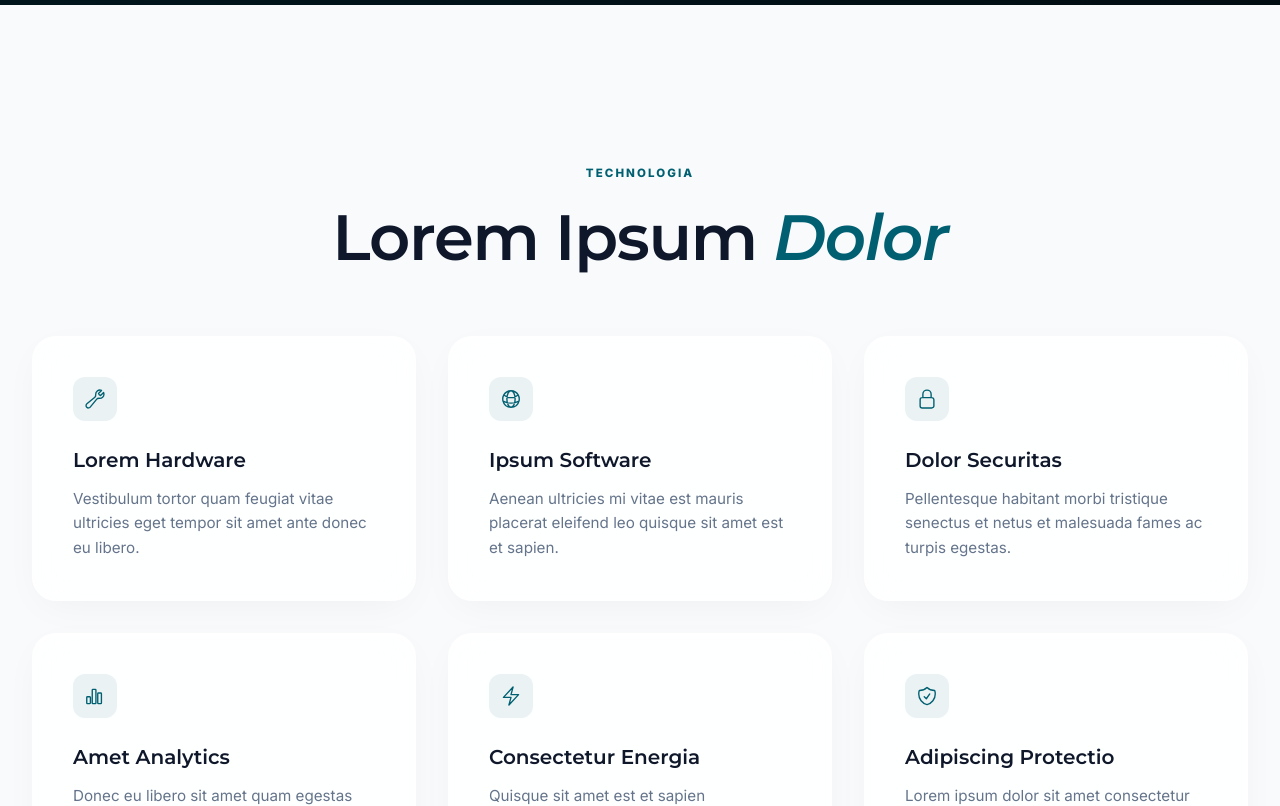
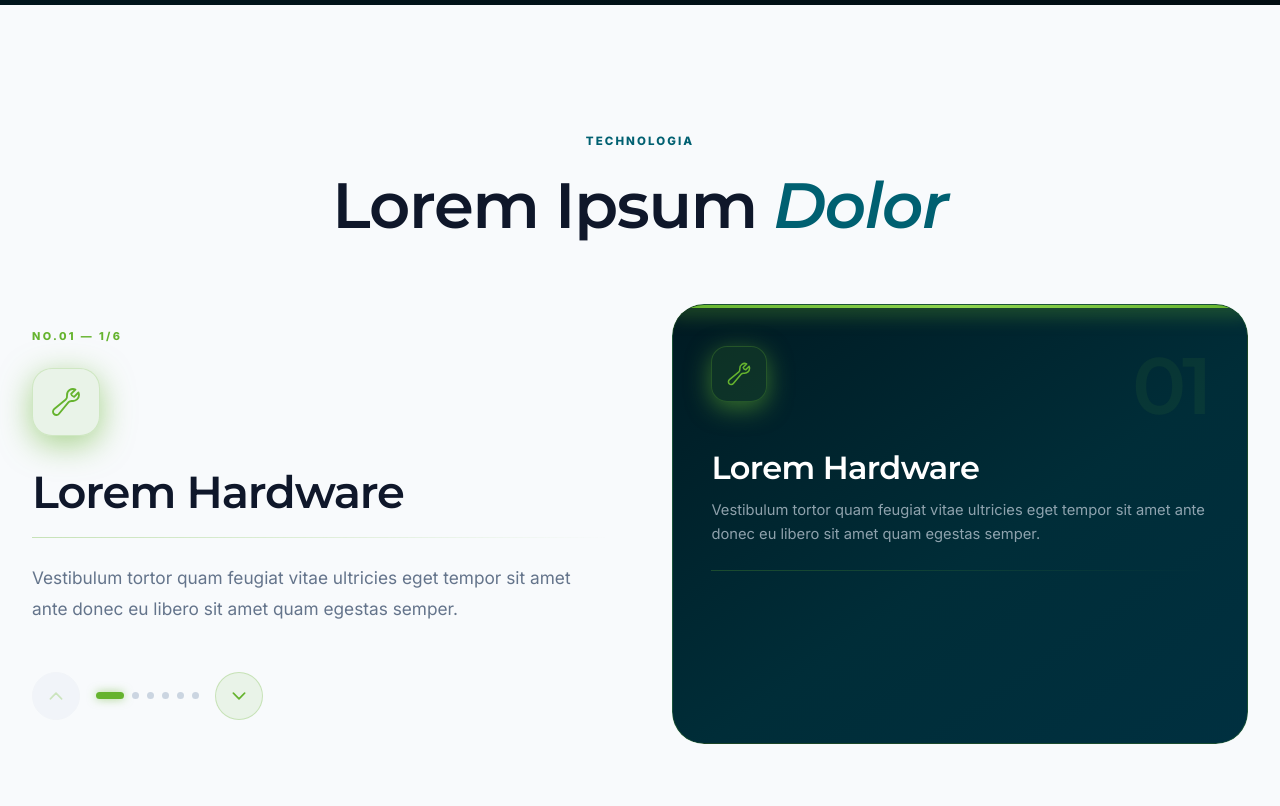
Before and after one commit to Blend-Studio-Mixed-Creativity/lupetta, a React (Vite) app in the folder lupetta-frontend/: page /come-funziona in a window 1280 px wide. Shown: the part 2860-3666 px from the top of the page. Built offline with nearby package versions, Linux system fonts and the light colour scheme.

Commit message:
feat: implement 3D carousel in TecnologiaSection; enhance styles and animations for improved user interaction

```diff
--- a/lupetta-frontend/src/components/sections/ComeFunziona/TecnologiaSection.tsx
+++ b/lupetta-frontend/src/components/sections/ComeFunziona/TecnologiaSection.tsx
@@ -1,89 +1,157 @@
+import { useState } from 'react';
 import { useScrollReveal } from '../../../hooks/useScrollReveal';
 
 interface TechItem {
   iconPath: string;
   title: string;
   desc: string;
+  color: string;
+  glow: string;
 }
 
 const TECH_ITEMS: TechItem[] = [
-  { iconPath: 'M21.75 6.75a4.5 4.5 0 01-4.884 4.484c-1.076-.091-2.264.071-2.95.904l-7.152 8.684a2.548 2.548 0 11-3.586-3.586l8.684-7.152c.833-.686.995-1.874.904-2.95a4.5 4.5 0 016.336-4.486l-3.276 3.276a3.004 3.004 0 002.25 2.25l3.276-3.276c.256.565.398 1.192.398 1.852z', title: 'Lorem Hardware', desc: 'Vestibulum tortor quam feugiat vitae ultricies eget tempor sit amet ante donec eu libero.' },
-  { iconPath: 'M12 21a9.004 9.004 0 008.716-6.747M12 21a9.004 9.004 0 01-8.716-6.747M12 21c2.485 0 4.5-4.03 4.5-9S14.485 3 12 3m0 18c-2.485 0-4.5-4.03-4.5-9S9.515 3 12 3m0 0a8.997 8.997 0 017.843 4.582M12 3a8.997 8.997 0 00-7.843 4.582m15.686 0A11.953 11.953 0 0112 10.5c-2.998 0-5.74-1.1-7.843-2.918m15.686 0A8.959 8.959 0 0121 12c0 .778-.099 1.533-.284 2.253m0 0A17.919 17.919 0 0112 16.5c-3.162 0-6.133-.815-8.716-2.247m0 0A9.015 9.015 0 013 12c0-1.605.42-3.113 1.157-4.418', title: 'Ipsum Software', desc: 'Aenean ultricies mi vitae est mauris placerat eleifend leo quisque sit amet est et sapien.' },
-  { iconPath: 'M16.5 10.5V6.75a4.5 4.5 0 10-9 0v3.75m-.75 11.25h10.5a2.25 2.25 0 002.25-2.25v-6.75a2.25 2.25 0 00-2.25-2.25H6.75a2.25 2.25 0 00-2.25 2.25v6.75a2.25 2.25 0 002.25 2.25z', title: 'Dolor Securitas', desc: 'Pellentesque habitant morbi tristique senectus et netus et malesuada fames ac turpis egestas.' },
-  { iconPath: 'M3 13.5v6a.75.75 0 00.75.75h2.5a.75.75 0 00.75-.75v-6a.75.75 0 00-.75-.75h-2.5a.75.75 0 00-.75.75zm6-8v14a.75.75 0 00.75.75h2.5a.75.75 0 00.75-.75v-14a.75.75 0 00-.75-.75h-2.5a.75.75 0 00-.75.75zm6 4v10a.75.75 0 00.75.75h2.5a.75.75 0 00.75-.75v-10a.75.75 0 00-.75-.75h-2.5a.75.75 0 00-.75.75z', title: 'Amet Analytics', desc: 'Donec eu libero sit amet quam egestas semper aenean ultricies mi vitae est mauris placerat.' },
-  { iconPath: 'M3.75 13.5l10.5-11.25L12 10.5h8.25L9.75 21.75 12 13.5H3.75z', title: 'Consectetur Energia', desc: 'Quisque sit amet est et sapien ullamcorper pharetra vestibulum erat wisi condimentum sed.' },
-  { iconPath: 'M9 12.75L11.25 15 15 9.75m-3-7.036A11.959 11.959 0 013.598 6 11.99 11.99 0 003 9.749c0 5.592 3.824 10.29 9 11.623 5.176-1.332 9-6.03 9-11.622 0-1.31-.21-2.571-.598-3.751h-.152c-3.196 0-6.1-1.248-8.25-3.285z', title: 'Adipiscing Protectio', desc: 'Lorem ipsum dolor sit amet consectetur adipiscing elit pellentesque habitant morbi tristique.' },
+  { iconPath: 'M21.75 6.75a4.5 4.5 0 01-4.884 4.484c-1.076-.091-2.264.071-2.95.904l-7.152 8.684a2.548 2.548 0 11-3.586-3.586l8.684-7.152c.833-.686.995-1.874.904-2.95a4.5 4.5 0 016.336-4.486l-3.276 3.276a3.004 3.004 0 002.25 2.25l3.276-3.276c.256.565.398 1.192.398 1.852z', title: 'Lorem Hardware', desc: 'Vestibulum tortor quam feugiat vitae ultricies eget tempor sit amet ante donec eu libero sit amet quam egestas semper.', color: '#65b32e', glow: 'rgba(101,179,46,0.55)' },
+  { iconPath: 'M12 21a9.004 9.004 0 008.716-6.747M12 21a9.004 9.004 0 01-8.716-6.747M12 21c2.485 0 4.5-4.03 4.5-9S14.485 3 12 3m0 18c-2.485 0-4.5-4.03-4.5-9S9.515 3 12 3m0 0a8.997 8.997 0 017.843 4.582M12 3a8.997 8.997 0 00-7.843 4.582m15.686 0A11.953 11.953 0 0112 10.5c-2.998 0-5.74-1.1-7.843-2.918m15.686 0A8.959 8.959 0 0121 12c0 .778-.099 1.533-.284 2.253m0 0A17.919 17.919 0 0112 16.5c-3.162 0-6.133-.815-8.716-2.247m0 0A9.015 9.015 0 013 12c0-1.605.42-3.113 1.157-4.418', title: 'Ipsum Software', desc: 'Aenean ultricies mi vitae est mauris placerat eleifend leo quisque sit amet est et sapien ullamcorper pharetra.', color: '#006071', glow: 'rgba(0,96,113,0.55)' },
+  { iconPath: 'M16.5 10.5V6.75a4.5 4.5 0 10-9 0v3.75m-.75 11.25h10.5a2.25 2.25 0 002.25-2.25v-6.75a2.25 2.25 0 00-2.25-2.25H6.75a2.25 2.25 0 00-2.25 2.25v6.75a2.25 2.25 0 002.25 2.25z', title: 'Dolor Securitas', desc: 'Pellentesque habitant morbi tristique senectus et netus et malesuada fames ac turpis egestas vestibulum tortor.', color: '#65b32e', glow: 'rgba(101,179,46,0.55)' },
+  { iconPath: 'M3 13.5v6a.75.75 0 00.75.75h2.5a.75.75 0 00.75-.75v-6a.75.75 0 00-.75-.75h-2.5a.75.75 0 00-.75.75zm6-8v14a.75.75 0 00.75.75h2.5a.75.75 0 00.75-.75v-14a.75.75 0 00-.75-.75h-2.5a.75.75 0 00-.75.75zm6 4v10a.75.75 0 00.75.75h2.5a.75.75 0 00.75-.75v-10a.75.75 0 00-.75-.75h-2.5a.75.75 0 00-.75.75z', title: 'Amet Analytics', desc: 'Donec eu libero sit amet quam egestas semper aenean ultricies mi vitae est mauris placerat eleifend leo.', color: '#006071', glow: 'rgba(0,96,113,0.55)' },
+  { iconPath: 'M3.75 13.5l10.5-11.25L12 10.5h8.25L9.75 21.75 12 13.5H3.75z', title: 'Consectetur Energia', desc: 'Quisque sit amet est et sapien ullamcorper pharetra vestibulum erat wisi condimentum sed aenean.', color: '#65b32e', glow: 'rgba(101,179,46,0.55)' },
+  { iconPath: 'M9 12.75L11.25 15 15 9.75m-3-7.036A11.959 11.959 0 013.598 6 11.99 11.99 0 003 9.749c0 5.592 3.824 10.29 9 11.623 5.176-1.332 9-6.03 9-11.622 0-1.31-.21-2.571-.598-3.751h-.152c-3.196 0-6.1-1.248-8.25-3.285z', title: 'Adipiscing Protectio', desc: 'Lorem ipsum dolor sit amet consectetur adipiscing elit pellentesque habitant morbi tristique senectus.', color: '#006071', glow: 'rgba(0,96,113,0.55)' },
 ];
+
+const total = TECH_ITEMS.length;
+
+function getCardStyle(pos: number, color: string, glow: string): React.CSSProperties {
+  if (Math.abs(pos) > 1) return { opacity: 0, pointerEvents: 'none', position: 'absolute' };
+  const center = pos === 0;
+  return {
+    position: 'absolute', top: 0, left: 0, width: '100%', height: '100%',
+    transform: `perspective(1000px) translateY(${pos * 62}%) translateZ(${center ? 0 : -140}px) rotateX(${pos * 22}deg) scale(${center ? 1 : 0.82})`,
+    opacity: center ? 1 : 0.28,
+    transition: 'transform 0.7s cubic-bezier(0.16,1,0.3,1), opacity 0.6s ease',
+    zIndex: center ? 10 : 5,
+    filter: center ? 'none' : 'blur(2px)',
+    pointerEvents: center ? 'auto' : 'none',
+    background: 'linear-gradient(145deg, #001a22 0%, #002d38 55%, #003040 100%)',
+    border: `1.5px solid ${center ? color + '44' : 'rgba(255,255,255,0.05)'}`,
+    borderRadius: '2rem',
+    overflow: 'hidden',
+    boxShadow: center ? `0 40px 90px ${glow}, 0 0 0 1px ${color}22` : '0 10px 30px rgba(0,0,0,0.3)',
+  };
+}
 
 export default function TecnologiaSection() {
   const { ref, isVisible } = useScrollReveal<HTMLDivElement>({ threshold: 0.1 });
+  const [active, setActive] = useState(0);
+  const [displayed, setDisplayed] = useState(0);
+  const [animState, setAnimState] = useState<'idle' | 'out' | 'in'>('idle');
+
+  function navigate(newIdx: number) {
+    if (newIdx === active) return;
+    setActive(newIdx);
+    setDisplayed(newIdx);
+    setAnimState('in');
+    setTimeout(() => setAnimState('idle'), 450);
+  }
+
+  function prev() { if (active > 0) navigate(active - 1); }
+  function next() { if (active < total - 1) navigate(active + 1); }
+
+  const tech = TECH_ITEMS[displayed];
 
   return (
-    <section style={{ background: '#f8fafc', padding: '10rem 0', position: 'relative', overflow: 'hidden' }}>
+    <section style={{ background: '#f8fafc', minHeight: '100vh', display: 'flex', flexDirection: 'column', justifyContent: 'center', padding: '8rem 0', overflow: 'hidden' }}>
 
-      {/* Background Spline Model */}
-      <div style={{ position: 'absolute', inset: 0, zIndex: 0, pointerEvents: 'none', opacity: 0.45 }}>
-        <div dangerouslySetInnerHTML={{ __html: '<spline-viewer url="https://prod.spline.design/1YxZ7K-Ej56DSFPG/scene.splinecode"></spline-viewer>' }} />
-      </div>
+      <div className="max-w-7xl mx-auto px-4 sm:px-6 lg:px-8 w-full">
 
-      <div className="max-w-7xl mx-auto px-4 sm:px-6 lg:px-8 relative z-10">
-
+        {/* Header */}
         <div ref={ref} className={`text-center mb-16 ${isVisible ? 'sr-reveal-up' : 'sr-hidden'}`}>
           <span style={{ color: '#006071', fontWeight: 800, fontSize: '0.72rem', letterSpacing: '0.18em', textTransform: 'uppercase', display: 'block', marginBottom: '1.25rem' }}>
             Technologia
           </span>
-          <h2 className="montserrat-heading mt-4" style={{ fontSize: 'clamp(2.5rem, 5vw, 4.5rem)', color: '#0f172a', lineHeight: 1.1, letterSpacing: '-0.02em' }}>
+          <h2 className="montserrat-heading" style={{ fontSize: 'clamp(2.5rem, 5vw, 4.5rem)', color: '#0f172a', lineHeight: 1.1, letterSpacing: '-0.02em' }}>
             Lorem Ipsum <span className="montserrat-italic" style={{ color: '#006071' }}>Dolor</span>
           </h2>
         </div>
 
-        <div className="grid md:grid-cols-3 gap-6 lg:gap-8">
-          {TECH_ITEMS.map((tech, i) => (
+        {/* Two-col: detail left + 3D carousel right */}
+        <div className={`grid grid-cols-1 lg:grid-cols-2 gap-16 items-center ${isVisible ? 'sr-reveal-up sr-delay-2' : 'sr-hidden'}`}>
+
+          {/* LEFT — active card detail */}
           <div
-              key={i}
-              className={`${isVisible ? 'sr-reveal-scale' : 'sr-hidden'} ${'sr-delay-' + ((i % 3) + 1)}`}
             style={{
-                background: 'rgba(255, 255, 255, 0.85)',
-                backdropFilter: 'blur(20px)',
-                borderRadius: '1.5rem',
-                padding: '2.5rem',
-                border: '1px solid rgba(255,255,255,0.6)',
-                boxShadow: '0 10px 40px -10px rgba(0,0,0,0.05), inset 0 2px 0 rgba(255,255,255,1)',
-                transition: 'transform 0.4s ease, box-shadow 0.4s ease',
-              }}
-              onMouseEnter={(e) => {
-                e.currentTarget.style.transform = 'translateY(-8px) scale(1.01)';
-                e.currentTarget.style.boxShadow = '0 20px 50px -10px rgba(0,96,113,0.15), inset 0 2px 0 rgba(255,255,255,1)';
-              }}
-              onMouseLeave={(e) => {
-                e.currentTarget.style.transform = 'translateY(0) scale(1)';
-                e.currentTarget.style.boxShadow = '0 10px 40px -10px rgba(0,0,0,0.05), inset 0 2px 0 rgba(255,255,255,1)';
+              animation: animState === 'in'
+                ? 'cardFadeIn 0.45s cubic-bezier(0.16,1,0.3,1) both'
+                : undefined,
             }}
           >
-              <div
-                style={{
-                  width: 44,
-                  height: 44,
-                  borderRadius: '12px',
-                  background: 'rgba(0,96,113,0.08)',
-                  display: 'flex',
-                  alignItems: 'center',
-                  justifyContent: 'center',
-                  marginBottom: '1.5rem',
-                }}
-              >
-                <svg width={22} height={22} fill="none" viewBox="0 0 24 24" strokeWidth={1.5} stroke="#006071">
+            <span style={{ fontSize: '0.68rem', fontWeight: 900, letterSpacing: '0.22em', textTransform: 'uppercase', color: tech.color, display: 'block', marginBottom: '1.5rem' }}>
+              NO.{String(active + 1).padStart(2, '0')} — {active + 1}/{total}
+            </span>
+
+            <div style={{ width: 68, height: 68, borderRadius: 20, background: `${tech.color}18`, border: `1.5px solid ${tech.color}33`, display: 'flex', alignItems: 'center', justifyContent: 'center', marginBottom: '2rem', boxShadow: `0 8px 32px ${tech.glow}` }}>
+              <svg width={32} height={32} fill="none" viewBox="0 0 24 24" strokeWidth={1.4} stroke={tech.color}>
                 <path strokeLinecap="round" strokeLinejoin="round" d={tech.iconPath} />
               </svg>
             </div>
-              <h3 className="montserrat-heading" style={{ fontSize: '1.25rem', color: '#0f172a', marginBottom: '0.75rem' }}>
+
+            <h3 className="montserrat-heading" style={{ fontSize: 'clamp(2rem, 3.5vw, 3rem)', lineHeight: 1.08, letterSpacing: '-0.025em', marginBottom: '1.25rem', color: '#0f172a' }}>
               {tech.title}
             </h3>
-              <p style={{ color: '#64748b', fontSize: '0.95rem', lineHeight: 1.6 }}>
+
+            <div style={{ height: 1, background: `linear-gradient(90deg, ${tech.color}55, transparent)`, marginBottom: '1.5rem' }} />
+
+            <p style={{ color: '#64748b', fontSize: '1.08rem', lineHeight: 1.8, marginBottom: '3rem' }}>
               {tech.desc}
             </p>
+
+            {/* Navigation */}
+            <div style={{ display: 'flex', alignItems: 'center', gap: '1rem' }}>
+              <button onClick={prev} disabled={active === 0} style={{ width: 48, height: 48, borderRadius: '50%', background: active === 0 ? '#e2e8f0' : `${tech.color}18`, border: `1.5px solid ${active === 0 ? '#e2e8f0' : tech.color + '44'}`, display: 'flex', alignItems: 'center', justifyContent: 'center', cursor: active === 0 ? 'not-allowed' : 'pointer', opacity: active === 0 ? 0.3 : 1, transition: 'all 0.25s', color: tech.color }}>
+                <svg width={18} height={18} fill="none" viewBox="0 0 24 24" strokeWidth={2.2} stroke="currentColor"><path strokeLinecap="round" strokeLinejoin="round" d="M4.5 15.75l7.5-7.5 7.5 7.5" /></svg>
+              </button>
+
+              <div style={{ display: 'flex', gap: '0.5rem', alignItems: 'center' }}>
+                {TECH_ITEMS.map((_, i) => (
+                  <button key={i} onClick={() => navigate(i)} style={{ width: i === active ? 28 : 7, height: 7, borderRadius: 999, background: i === active ? tech.color : '#cbd5e1', border: 'none', cursor: 'pointer', transition: 'all 0.4s cubic-bezier(0.16,1,0.3,1)', boxShadow: i === active ? `0 0 10px ${tech.glow}` : 'none' }} />
+                ))}
               </div>
-          ))}
+
+              <button onClick={next} disabled={active === total - 1} style={{ width: 48, height: 48, borderRadius: '50%', background: active === total - 1 ? '#e2e8f0' : `${tech.color}18`, border: `1.5px solid ${active === total - 1 ? '#e2e8f0' : tech.color + '44'}`, display: 'flex', alignItems: 'center', justifyContent: 'center', cursor: active === total - 1 ? 'not-allowed' : 'pointer', opacity: active === total - 1 ? 0.3 : 1, transition: 'all 0.25s', color: tech.color }}>
+                <svg width={18} height={18} fill="none" viewBox="0 0 24 24" strokeWidth={2.2} stroke="currentColor"><path strokeLinecap="round" strokeLinejoin="round" d="M19.5 8.25l-7.5 7.5-7.5-7.5" /></svg>
+              </button>
+            </div>
+          </div>
+
+          {/* RIGHT — 3D vertical carousel */}
+          <div className="select-none" style={{ height: 'clamp(320px, 36vw, 440px)', position: 'relative', perspective: '1000px', overflow: 'hidden', borderRadius: '2rem' }}>
+            {TECH_ITEMS.map((card, i) => {
+              const pos = i - active;
+              const clamped = Math.max(-1, Math.min(1, pos));
+              return (
+                <div key={i} style={getCardStyle(clamped, card.color, card.glow)}>
+                  {/* Top accent */}
+                  <div style={{ height: 3, background: `linear-gradient(90deg, ${card.color}, ${card.color === '#65b32e' ? '#8fd44e' : '#00a8c0'}, ${card.color})`, boxShadow: `0 0 20px 4px ${card.glow}` }} />
+
+                  <div style={{ padding: 'clamp(1.5rem, 3vw, 2.5rem)' }}>
+                    <div style={{ display: 'flex', justifyContent: 'space-between', alignItems: 'flex-start', marginBottom: '1.5rem' }}>
+                      <div style={{ width: 56, height: 56, borderRadius: 16, background: `${card.color}22`, border: `1.5px solid ${card.color}44`, display: 'flex', alignItems: 'center', justifyContent: 'center', boxShadow: `0 6px 24px ${card.glow}` }}>
+                        <svg width={26} height={26} fill="none" viewBox="0 0 24 24" strokeWidth={1.4} stroke={card.color}>
+                          <path strokeLinecap="round" strokeLinejoin="round" d={card.iconPath} />
+                        </svg>
+                      </div>
+                      <span className="montserrat-heading" style={{ fontSize: '5rem', fontWeight: 900, color: `${card.color}15`, lineHeight: 1, letterSpacing: '-0.05em' }}>
+                        {String(i + 1).padStart(2, '0')}
+                      </span>
+                    </div>
+                    <h3 className="montserrat-heading text-white" style={{ fontSize: 'clamp(1.4rem, 2.5vw, 2rem)', lineHeight: 1.1, letterSpacing: '-0.02em', marginBottom: '0.75rem' }}>{card.title}</h3>
+                    <p style={{ color: 'rgba(203,213,225,0.7)', fontSize: '0.92rem', lineHeight: 1.65 }}>{card.desc}</p>
+                    <div style={{ marginTop: '1.5rem', height: 1, background: `linear-gradient(90deg, ${card.color}44, transparent)` }} />
+                  </div>
+                </div>
+              );
+            })}
+          </div>
+
         </div>
       </div>
     </section>
```
Also changed, not shown: lupetta-frontend/src/index.css (+26 -1 lines). Lines whose indentation alone changed are shown as unchanged.
